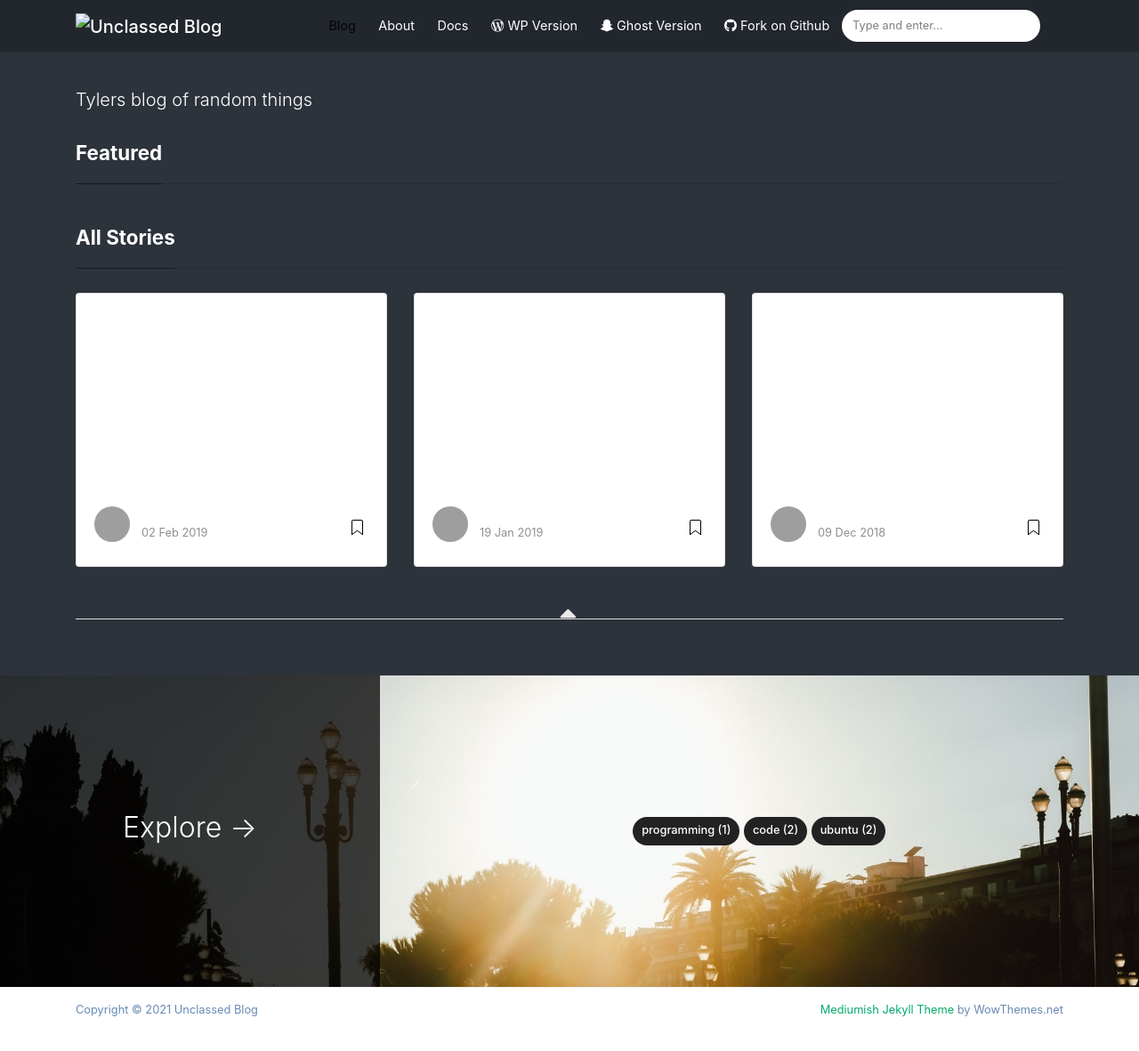
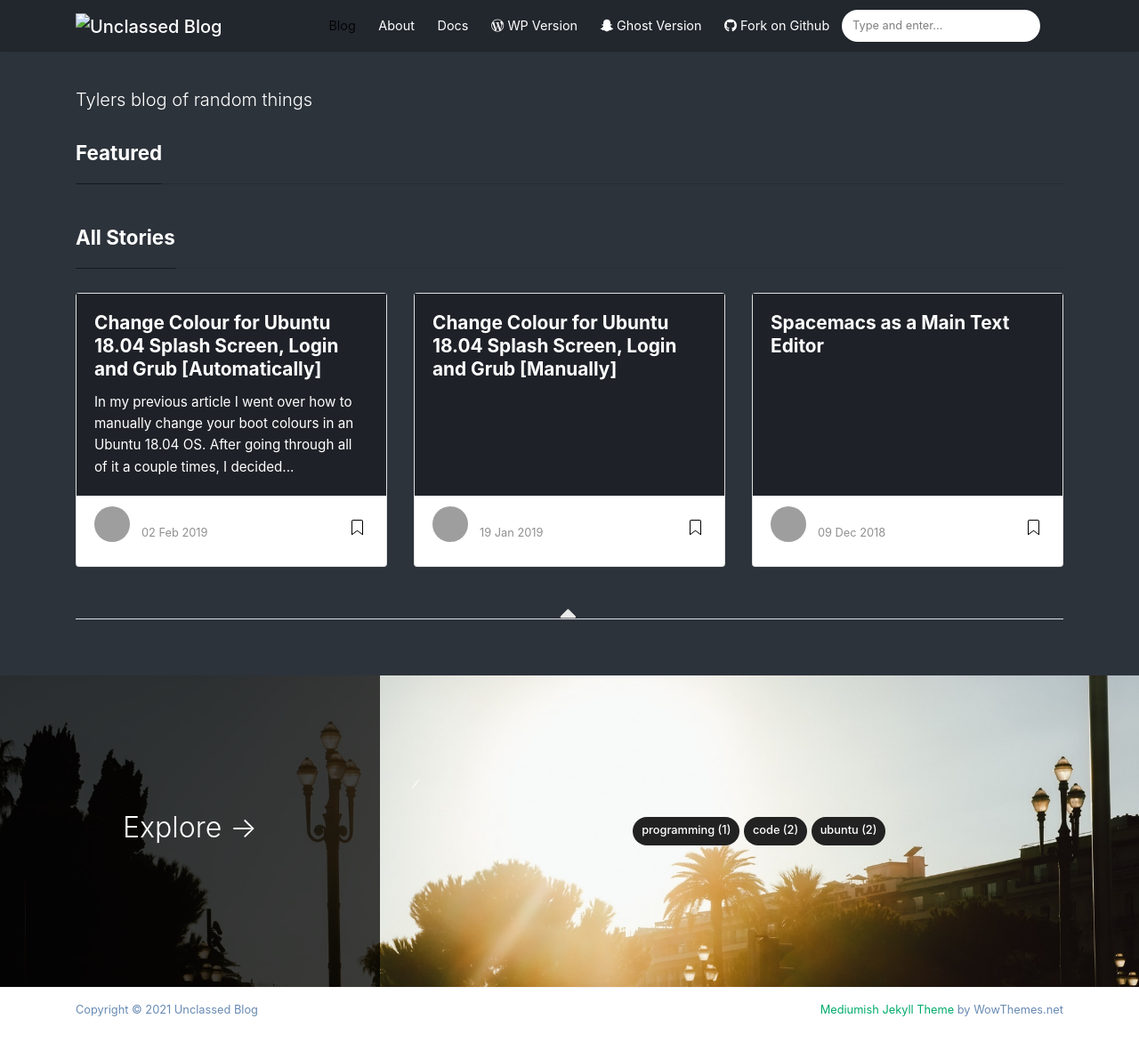
Before and after one commit to UnclassedPenguin/unclassedpenguin.github.io, a Jekyll site: the page built from index.html, in a window 1280 px wide and 1218 px high. Shown: the top 1181 px of the window at 89% size. Built offline with Jekyll 4.4.1, drawn with Linux system fonts in a browser that asks for light colours; nearby versions of some CDN libraries; the list of posts is cut into pages by our own code; grey boxes are pictures that could not be loaded.

Commit message:
change card-body color

```diff
--- a/assets/css/main.scss
+++ b/assets/css/main.scss
@@ -27,6 +27,8 @@
 
 .article-post p {color:white;}
 
+.navbar-toggler {background-color:gray !important}
+
 .navbar-light .navbar-nav .nav-link:hover, .navbar-light .navbar-brand:hover {color:pink;}
 
 .text-lg-right, .text-lg-left {color:#688AB3}
@@ -46,4 +48,6 @@ ul.tags li a {
 
 .navbar-light .navbar-brand {color:white;}
 
+.card-body {background-color: #1E2228 !important}
+
 .text-dark, .listrecent h4.card-text {color:white !important;}
```
